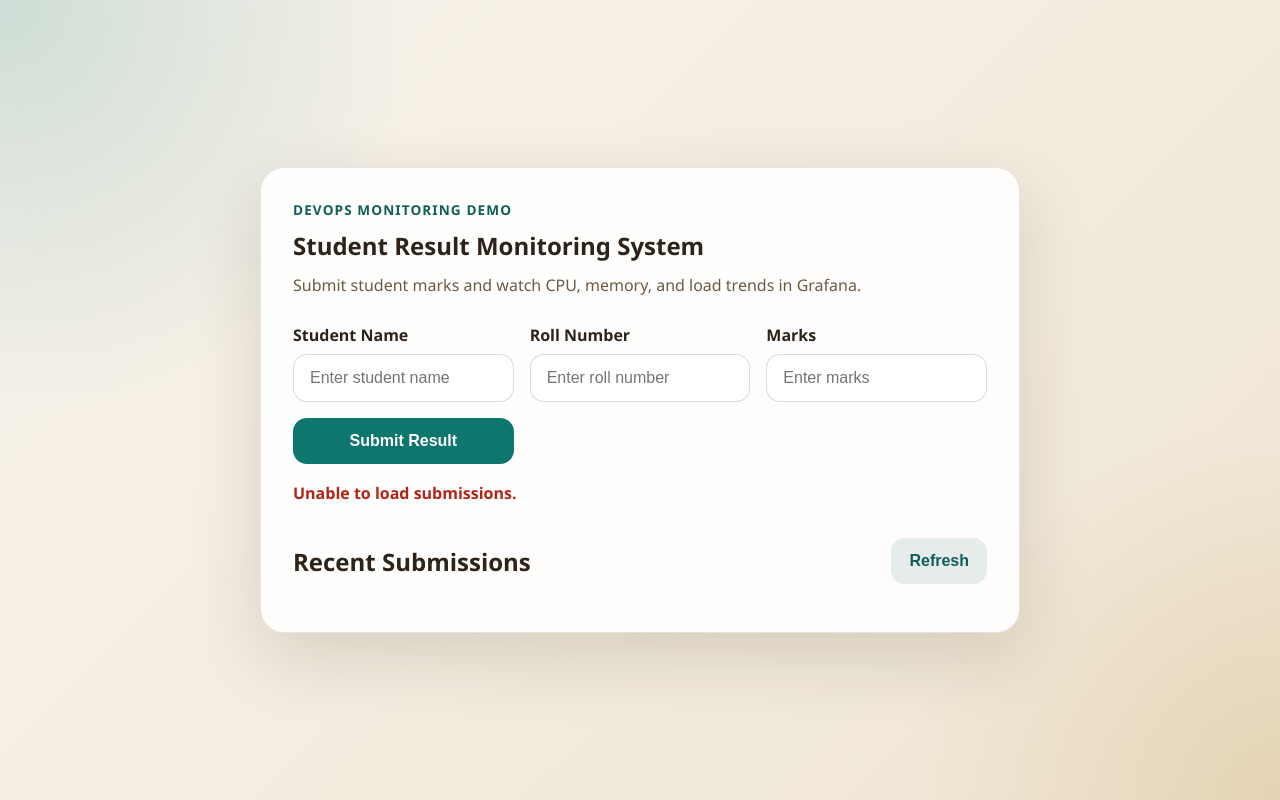
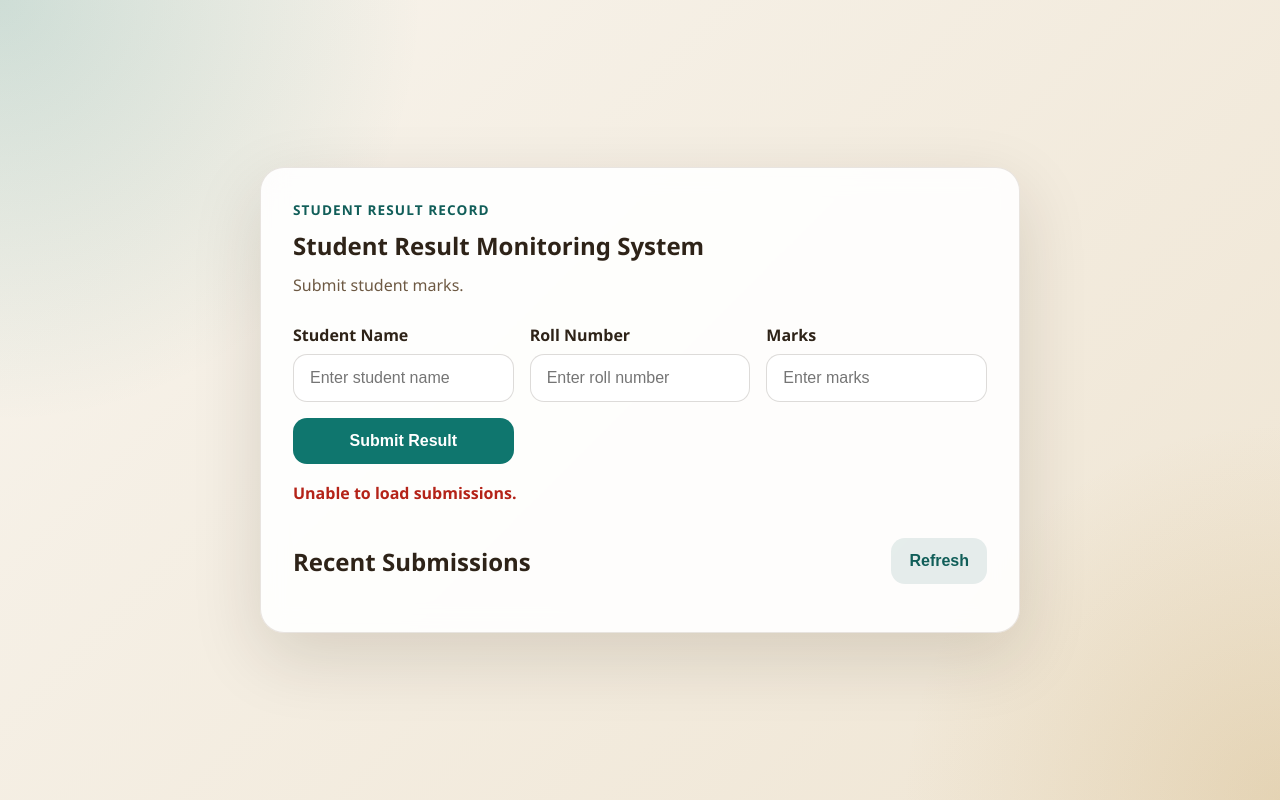
Before and after one commit to Aravindhan67/docker-rev-1, a website: page index.html in a window 1280 px wide. Drawn offline with Linux system fonts and the light colour scheme; no server answers.

Commit message:
modify index.html

```diff
--- a/index.html
+++ b/index.html
@@ -10,10 +10,10 @@
     <main class="page">
       <section class="card">
         <div class="hero">
-          <p class="eyebrow">DevOps Monitoring Demo</p>
+          <p class="eyebrow">Student Result Record</p>
           <h1>Student Result Monitoring System</h1>
           <p class="subtitle">
-            Submit student marks and watch CPU, memory, and load trends in Grafana.
+            Submit student marks.
           </p>
         </div>
 
```
